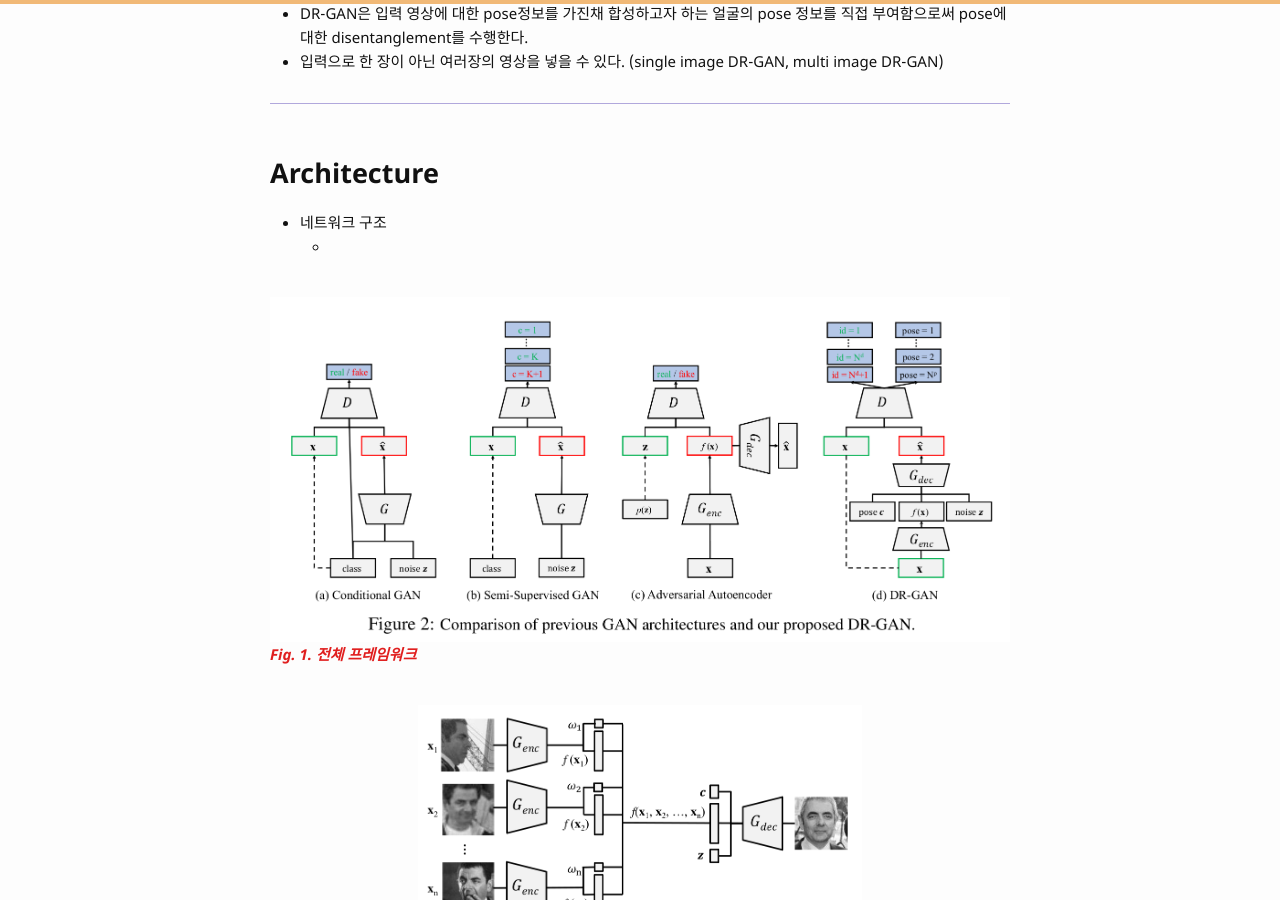
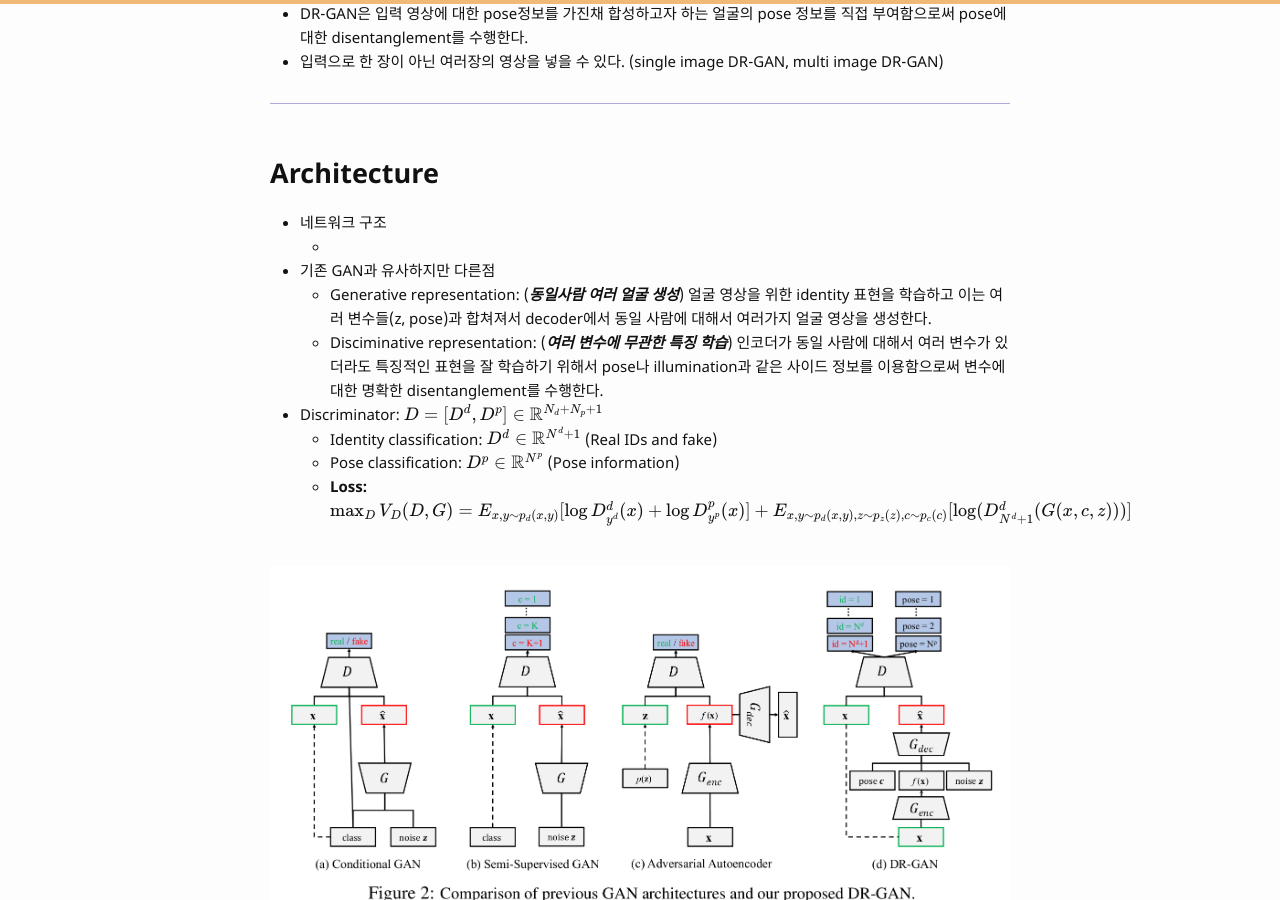
Before and after one commit to bismex/bismex.github.io, a Jekyll site: the page built from _posts/2019-05-28-DRGAN.md, in a window 1280 px wide and 900 px high, scrolled down 651 px. Built offline with Jekyll 4.4.1, drawn with Linux system fonts in a browser that asks for light colours; formulas are drawn with MathJax 3.

Commit message:
Update 2019-05-28-DRGAN.md

```diff
--- a/_posts/2019-05-28-DRGAN.md
+++ b/_posts/2019-05-28-DRGAN.md
@@ -30,6 +30,14 @@ tags: CV disentangled gan face recognition supervised
 
 - 네트워크 구조
   -
+
+- 기존 GAN과 유사하지만 다른점
+  - Generative representation: (***동일사람 여러 얼굴 생성***) 얼굴 영상을 위한 identity 표현을 학습하고 이는 여러 변수들(z, pose)과 합쳐져서 decoder에서 동일 사람에 대해서 여러가지 얼굴 영상을 생성한다.
+  - Disciminative representation: (***여러 변수에 무관한 특징 학습***) 인코더가 동일 사람에 대해서 여러 변수가 있더라도 특징적인 표현을 잘 학습하기 위해서 pose나 illumination과 같은 사이드 정보를 이용함으로써 변수에 대한 명확한 disentanglement를 수행한다.
+- Discriminator: $$D = [D^d, D^p] \in \mathbb{R}^{N_d+N_p+1}$$
+  - Identity classification: $$D^d \in \mathbb{R}^{N^d+1}$$ (Real IDs and fake)
+  - Pose classification: $$D^p \in \mathbb{R}^{N^p}$$ (Pose information)
+  - **Loss:** $$\max_D V_D(D, G) = E_{x,y \sim p_d (x,y)} [\log D^d_{y^d} (x) + \log D^p_{y^p} (x)] + E_{x,y \sim p_d (x,y), z \sim p_z(z), c \sim p_c(c)} [\log(D^d_{N^d+1} (G(x,c,z)))]$$
 
 <br/>
 ![picture]({{ '/assets/images/DRGAN01.png' | relative_url }})
```
